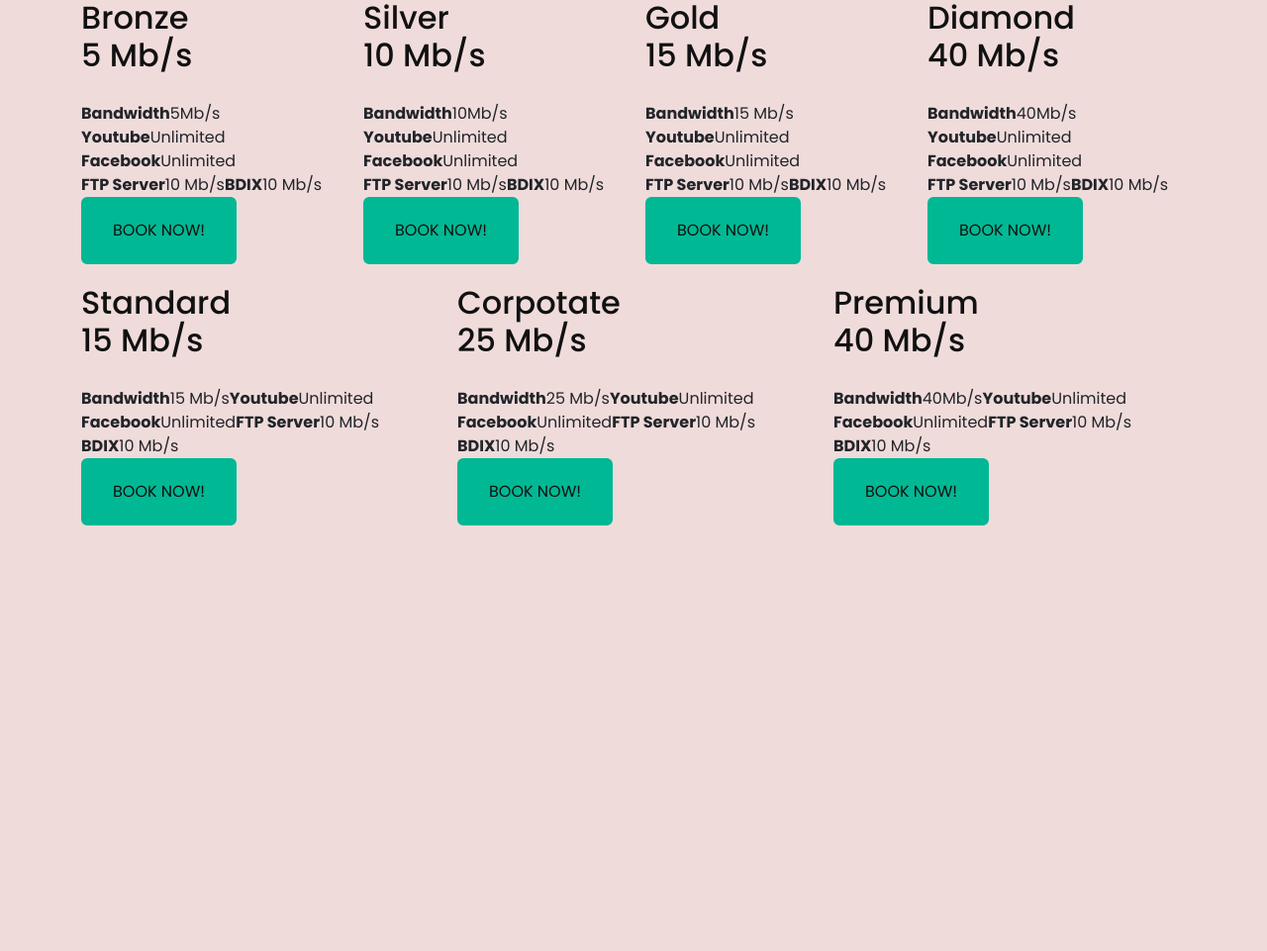
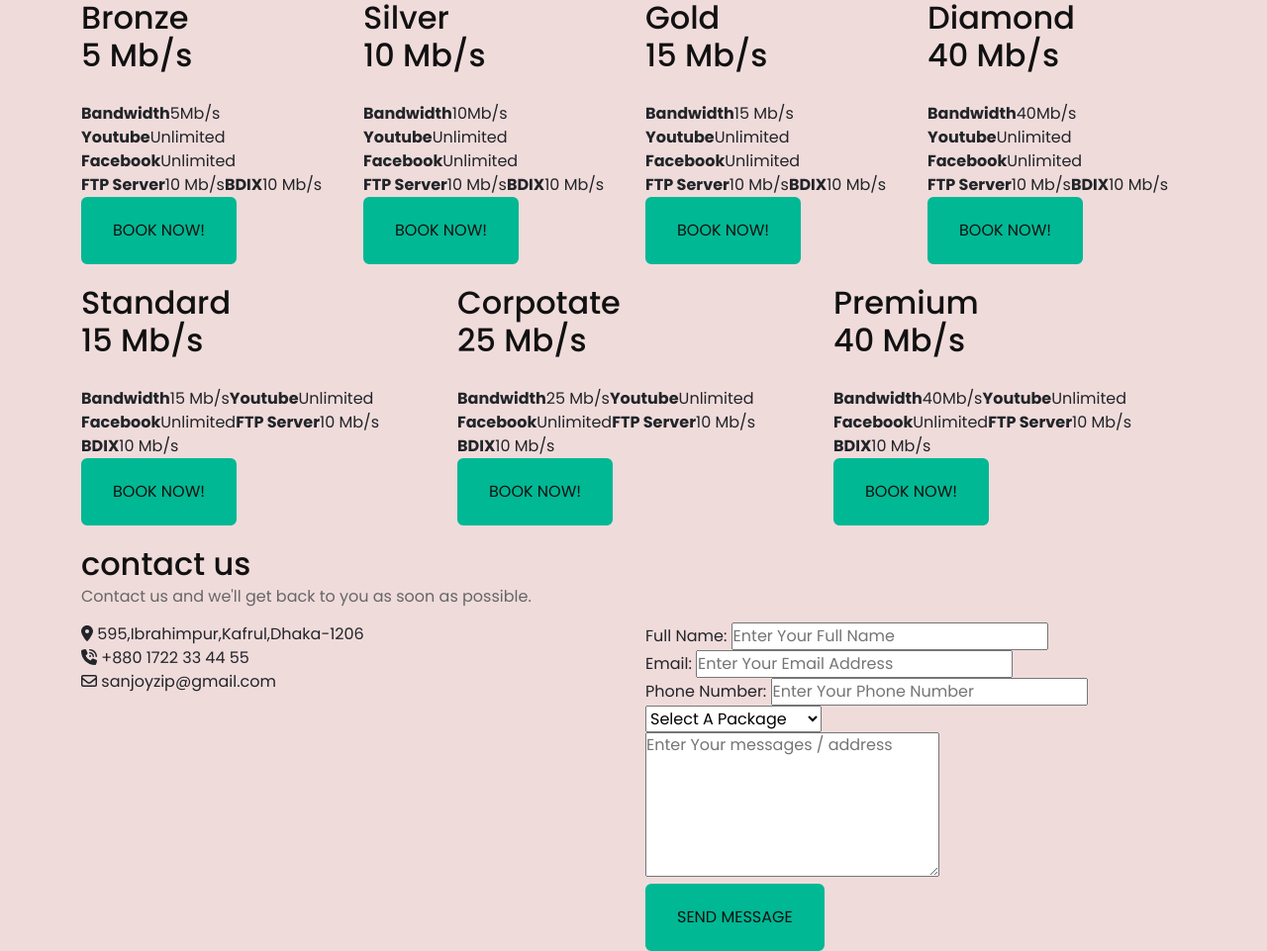
Before and after one commit to stay-close/isp, a plain HTML site: page index.html in a window 1280 px wide. Shown: the part 2208-3169 px from the top of the page at 99% size. Before the commit the page ends 2763 px from the top, so only its background shows below. Drawn offline with nearby package versions, Linux system fonts and the light colour scheme; animation ran at ten frames a second.

Commit message:
contact area html added

```diff
--- a/index.html
+++ b/index.html
@@ -663,6 +663,93 @@
 
     <!-- Packages area end -->
 
+    <!-- Contact area Start -->
+
+    <section class="contact_area" id="contact_area">
+      <div class="container">
+        <div class="row">
+          <div class="col-12">
+            <div class="section_heading">
+              <h2>contact us</h2>
+              <p>Contact us and we'll get back to you as soon as possible.</p>
+            </div>
+          </div>
+          <div class="col-12 col-lg-6">
+            <div class="contact_address">
+              <ul>
+                <li >
+                  <i class="fa-solid fa-location-dot"></i>
+                  <span>595,Ibrahimpur,Kafrul,Dhaka-1206</span>
+                </li>
+                <li >
+                  <i class="fa-solid fa-phone-volume"></i>
+                  <span>+880 1722 33 44 55</span>
+                </li>
+                <li >
+                  <i class="fa-regular fa-envelope"></i>
+                  <span>sanjoyzip@gmail.com</span>
+                </li>
+              </ul>
+            </div>
+          </div>
+          <div class="col-12 col-lg-6">
+            <div class="contact_form">
+              <form class="contact_form">
+                <div class="input_group">
+                  <label for="user_name">Full Name:</label>
+                  <input
+                    type="text"
+                    class="user_name"
+                    id="user_name"
+                    name="user_name"
+                    placeholder="Enter Your Full Name"
+                    required
+                  />
+                </div>
+                <div class="input_group">
+                  <label for="user_email">Email:</label>
+                  <input
+                    type="email"
+                    class="user_email"
+                    id="user_email"
+                    name="user_email"
+                    placeholder="Enter Your Email Address"
+                  />
+                </div>
+                <div class="input_group">
+                  <label for="user_phone">Phone Number:</label>
+                  <input
+                    type="number"
+                    class="user_phone"
+                    id="user_phone"
+                    name="user_phone"
+                    placeholder="Enter Your Phone Number"
+                  />
+                </div>
+                <div class="input_group">
+                  <select name="packages" id="packeges" class="packeges">
+                    <option value="select a package">Select A Package</option>
+                    <option value="500">5 Mb/s - BDT 500</option>
+                    <option value="800">10 Mb/s - BDT 800</option>
+                    <option value="1000">15 Mb/s - BDT 1000</option>
+                    <option value="2000">40 Mb/s - BDT 2000</option>
+                  </select>
+                </div>
+                <div class="message">
+                  <textarea name="message" id="message" rows="6" placeholder="Enter Your messages / address"></textarea>
+                </div>
+                <div class="contact_btn">
+                  <a href="#" class="btn send_message_btn">Send Message</a>
+                </div>
+              </form>
+            </div>
+          </div>
+        </div>
+      </div>
+    </section>
+
+    <!-- Contact area End -->
+
     <!-- Fontawesome JS cdn link -->
     <script
       src="https://cdnjs.cloudflare.com/ajax/libs/font-awesome/6.5.1/js/all.min.js"
```
